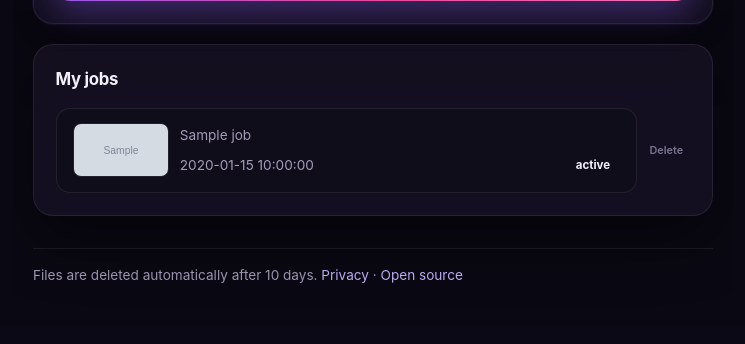
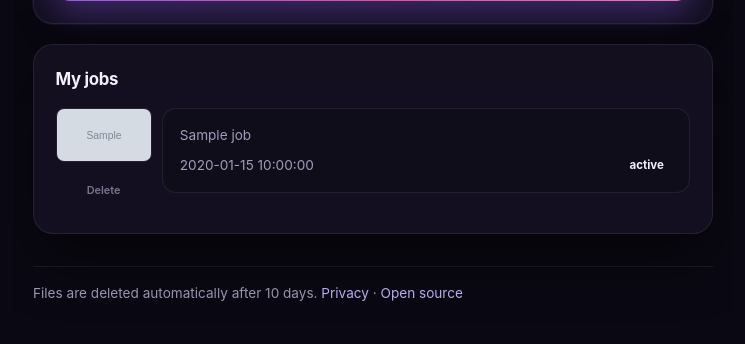
Before and after one commit to bluedskim/Remastered, a Python web app: template src/remastered/web/templates/index.html in a window 1280 px wide. Shown: the part 970-1314 px from the top of the page, without its empty margins (267-1012 px from the left). Before the commit the page ends 1253 px from the top, so only its background shows below. Run offline with Jinja, Linux system fonts and the light colour scheme; the template is opened without the code that fills it: most values are stand-ins (such as "Sample title", 1, 10 or a date in 2020); grey boxes marked "Sample" are stand-in pictures; some libraries are stand-ins or nearby versions; some web fonts are replaced.

Commit message:
Move My jobs Delete under the thumbnail column (#63)
Stack thumb and delete in a left column so the job title row uses full width.
Keep compact delete styling and 44px touch height.

Co-authored-by: Cursor Agent <cursoragent@cursor.com>

```diff
--- a/src/remastered/web/static/style.css
+++ b/src/remastered/web/static/style.css
@@ -656,10 +656,36 @@ button,
 
 .job-card-shell {
   display: flex;
+  align-items: flex-start;
+  gap: 0.65rem;
+  min-width: 0;
+  max-width: 100%;
+}
+
+.job-card-thumb-column {
+  display: flex;
+  flex-direction: column;
   align-items: stretch;
   gap: 0.35rem;
-  min-width: 0;
-  max-width: 100%;
+  flex-shrink: 0;
+  width: 80px;
+}
+
+@media (min-width: 480px) {
+  .job-card-thumb-column {
+    width: 96px;
+  }
+}
+
+.job-card-thumb-link {
+  display: block;
+  color: inherit;
+  text-decoration: none;
+  border-radius: 8px;
+}
+
+.job-card-thumb-link:hover {
+  text-decoration: none;
 }
 
 .job-card-shell .job-card {
@@ -668,23 +694,22 @@ button,
 }
 
 .job-delete-btn {
-  flex-shrink: 0;
-  align-self: center;
   color: var(--muted);
   border-color: transparent;
 }
 
-.job-card-shell .job-delete-btn {
+.job-card-thumb-column .job-delete-btn {
+  align-self: stretch;
+  width: 100%;
   font-size: 0.68rem;
   font-weight: 600;
   line-height: 1.15;
-  padding: 0.3rem 0.45rem;
-  min-width: 2.75rem;
+  padding: 0.35rem 0.25rem;
   min-height: 2.75rem;
   opacity: 0.72;
 }
 
-.job-card-shell .job-delete-btn:hover {
+.job-card-thumb-column .job-delete-btn:hover {
   opacity: 1;
 }
 
--- a/src/remastered/web/templates/index.html
+++ b/src/remastered/web/templates/index.html
@@ -184,8 +184,8 @@
     {% for job in jobs %}
     <li class="job-list-item">
       <div class="job-card-shell">
-        <a class="job-card" href="/jobs/{{ job.id }}">
-          <div class="job-card-row">
+        <div class="job-card-thumb-column">
+          <a class="job-card-thumb-link" href="/jobs/{{ job.id }}" aria-label="Open job">
             <span class="yt-thumb-slot job-card-thumb-slot" data-yt-thumb-slot>
               <span class="job-card-thumb job-card-thumb--placeholder yt-thumb-placeholder" aria-hidden="true"><span class="job-card-thumb-icon">◆</span></span>
               {% if job.job_list_thumbnail %}
@@ -201,6 +201,16 @@
               />
               {% endif %}
             </span>
+          </a>
+          <button
+            type="button"
+            class="btn btn-ghost btn-sm job-delete-btn"
+            data-job-delete="{{ job.id }}"
+            aria-label="Delete job"
+            title="Delete job"
+          >Delete</button>
+        </div>
+        <a class="job-card" href="/jobs/{{ job.id }}">
           <div class="job-card-body">
             <h3 class="job-card-title">{{ job_display_title(job) }}</h3>
             {% if job.pipeline_stage_label %}
@@ -211,15 +221,7 @@
               <span class="status-pill {{ job.status_pill_class }}">{{ job.status_display }}</span>
             </div>
           </div>
-          </div>
         </a>
-        <button
-          type="button"
-          class="btn btn-ghost btn-sm job-delete-btn"
-          data-job-delete="{{ job.id }}"
-          aria-label="Delete job"
-          title="Delete job"
-        >Delete</button>
       </div>
     </li>
     {% endfor %}
```
Also changed, not shown: tests/test_job_delete.py (+4 -0 lines). Lines whose indentation alone changed are shown as unchanged.
